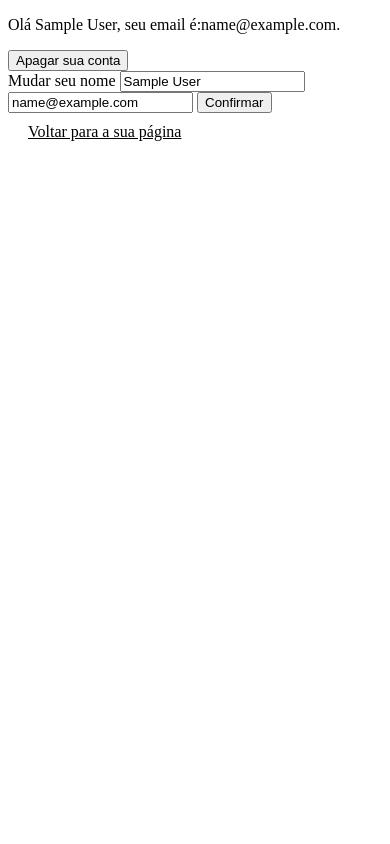
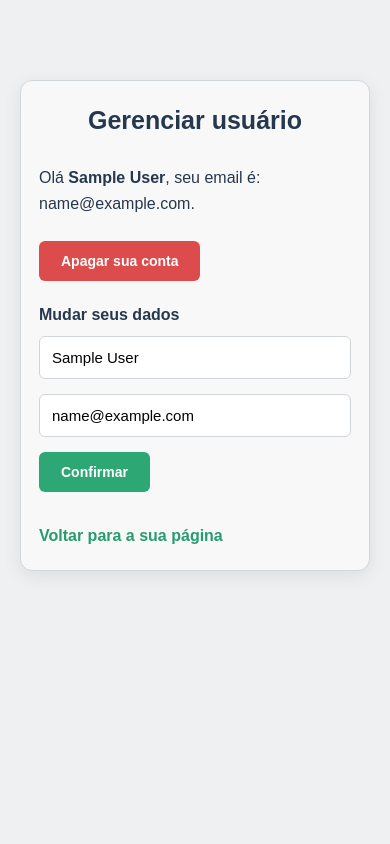
Before and after one commit to NEYGLANCAPUDO/DOUTORES-TRACKPAY, a PHP site: page /MVC/view/usuario/gerenciar_usuario.php in a window 390 px wide. Run offline with PHP 8.4, Linux system fonts and the light colour scheme; the visitor is signed in with stand-in values (Sample User, id 1).

Commit message:
fiz o front ate agora

```diff
--- /dev/null
+++ b/MVC/view/usuario/gerenciar.css
@@ -0,0 +1,106 @@
+
+* {
+    margin: 0;
+    padding: 0;
+    box-sizing: border-box;
+}
+
+body {
+    font-family: Arial, Helvetica, sans-serif;
+    background-color: #eef0f2;
+    color: #26384d;
+    min-height: 100vh;
+    padding: 40px 20px;
+}
+
+.gerenciar-container {
+    max-width: 800px;
+    margin: 40px auto;
+    padding: 40px;
+    background-color: #f8f8f8;
+    border: 1px solid #d2d7dc;
+    border-radius: 12px;
+    box-shadow: 0 5px 18px rgba(0, 0, 0, 0.08);
+}
+
+h1 {
+    text-align: center;
+    font-size: 25px;
+    margin-bottom: 30px;
+    color: #26384d;
+}
+
+p {
+    font-size: 16px;
+    margin-bottom: 25px;
+    line-height: 1.6;
+}
+
+form {
+    margin-bottom: 25px;
+}
+
+label {
+    display: block;
+    font-weight: bold;
+    margin-bottom: 12px;
+}
+
+input[type="text"],
+input[type="email"] {
+    display: block;
+    width: 100%;
+    padding: 12px;
+    margin-bottom: 15px;
+    border: 1px solid #cfd5da;
+    border-radius: 6px;
+    font-size: 15px;
+    background-color: white;
+}
+
+input:focus {
+    outline: none;
+    border-color: #2da875;
+    box-shadow: 0 0 5px rgba(45, 168, 117, 0.25);
+}
+
+button {
+    background-color: #2da875;
+    color: white;
+    border: none;
+    padding: 12px 22px;
+    border-radius: 6px;
+    cursor: pointer;
+    font-size: 14px;
+    font-weight: bold;
+}
+
+button:hover {
+    background-color: #23875e;
+}
+
+.btn-apagar {
+    background-color: #dc4c4c;
+}
+
+.btn-apagar:hover {
+    background-color: #b83232;
+}
+
+.botao-link {
+    display: inline-block;
+    color: #269c70;
+    text-decoration: none;
+    font-weight: bold;
+    margin-top: 10px;
+}
+
+.botao-link:hover {
+    text-decoration: underline;
+}
+
+@media (max-width: 600px) {
+    .gerenciar-container {
+        padding: 25px 18px;
+    }
+}
--- a/MVC/view/usuario/gerenciar_usuario.php
+++ b/MVC/view/usuario/gerenciar_usuario.php
@@ -13,27 +13,55 @@ require_once(__DIR__ . "/../../config/auth.php");
 require_once(__DIR__ . "/../../model/user.php");
 
 $user = get_user_by_id($_SESSION['id']);
+
 ?>
 
 <!DOCTYPE html>
 <html lang="pt-BR">
+
 <head>
     <meta charset="UTF-8">
-    <title>gerenciar_usuario</title>
-    <link rel="stylesheet" href="style_usuario.css">
+    <title>Gerenciar usuário</title>
+
+    <link rel="stylesheet" href="gerenciar.css">
 </head>
+
 <body>
-    <p> Olá <?= $user['nome']  ?>, seu email é:<?= $user['email'] ?>. </p>
-    <form method="POST" action="../../controller/deleteUser.php">
-        <button type="submit">Apagar sua conta</button>
-    </form>
-    <form method="POST" action="../../controller/updateUser.php">
-        <label> Mudar seu nome </label>
-        <input type="text" name="nome" value="<?= $user['nome'] ?>" required>
-        <input type="text" name="email" value="<?= $user['email'] ?>" required>
-        <button type=submit>Confirmar</button>
-    </form>
 
+    <div class="gerenciar-container">
 
-    <a class="botao-link" href="index_usuario.php">Voltar para a sua página
+        <h1>Gerenciar usuário</h1>
+
+        <p>
+            Olá <strong><?= $user['nome'] ?></strong>,
+            seu email é: <?= $user['email'] ?>.
+        </p>
+
+        <form method="POST" action="../../controller/deleteUser.php">
+            <button type="submit" class="btn-apagar">
+                Apagar sua conta
+            </button>
+        </form>
+
+        <form method="POST" action="../../controller/updateUser.php">
+
+            <label>Mudar seus dados</label>
+
+            <input type="text" name="nome"
+                value="<?= $user['nome'] ?>" required>
+
+            <input type="email" name="email"
+                value="<?= $user['email'] ?>" required>
+
+            <button type="submit">Confirmar</button>
+
+        </form>
+
+        <a class="botao-link" href="index_usuario.php">
+            Voltar para a sua página
+        </a>
+
+    </div>
+
 </body>
+</html>
```
Also changed, not shown: MVC/view/usuario/index_usuario.php (+29 -4 lines), MVC/view/usuario/menu.css (added, +73 -0 lines), MVC/view/usuario/style_usuario.css (line endings or trailing spaces).
